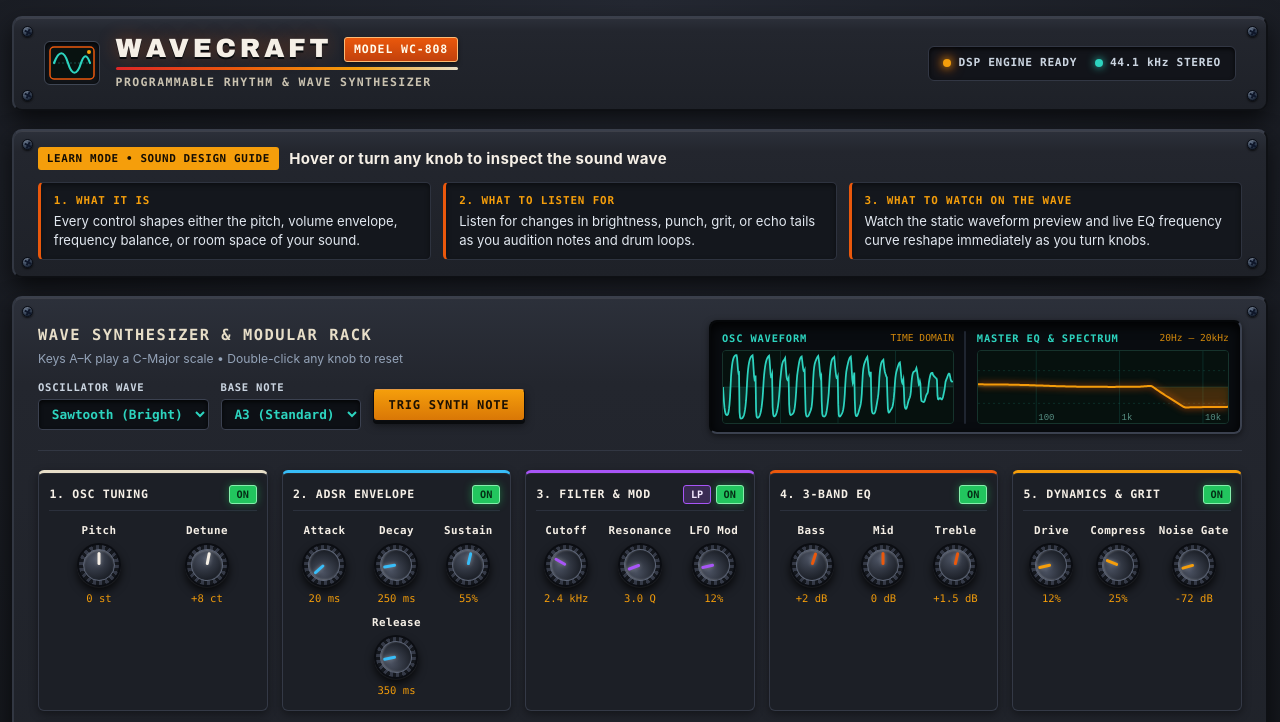
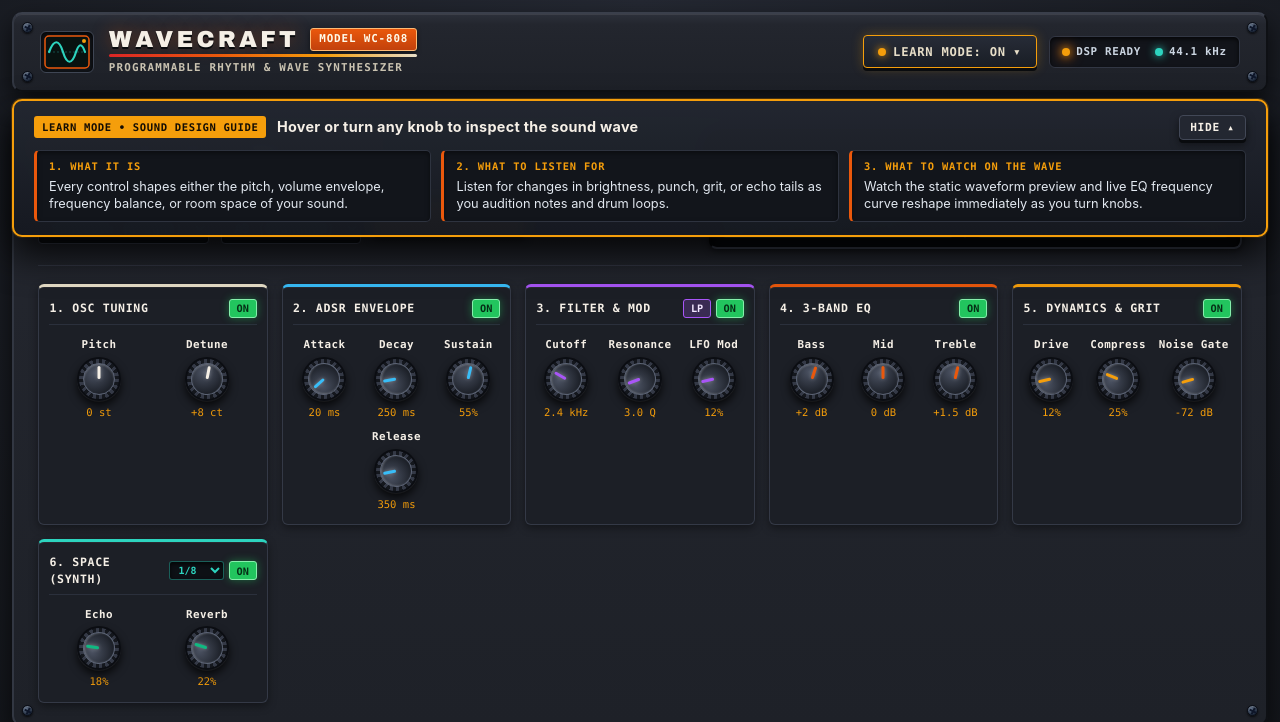
Before and after one commit to Caleb-eh/mgis130-sequencer, a plain HTML site: page index.html in a window 1280 px wide. Shown: the top 722 px of the page. Drawn offline with Linux system fonts and the light colour scheme.

Commit message:
UI changes, new track additions
SHOULD be able to add instruments to the tracklist and edit melodies and such, tracks should also have independent settings

```diff
--- a/2_script/script.js
+++ b/2_script/script.js
@@ -7,6 +7,7 @@ let noiseBuffer = null;
 let reverbImpulseBuffer = null;
 let isPlaying = false;
 let metronomeEnabled = false;
+let learnModeOpen = true;
 
 // Lookahead Web Audio Scheduler state
 let currentScheduleStep = 0;
@@ -121,11 +122,29 @@ const drumKnobsContainer = document.getElementById("drum-knobs-container");
 const editorTrackBadge = document.getElementById("editor-track-badge");
 const editorTrackTitle = document.getElementById("editor-track-title");
 
-// Interactive Sound Design Guide DOM elements
+// Interactive Sound Design Guide & Dropdown Drawer DOM elements
+const learnToggleBtn = document.getElementById("learn-toggle-btn");
+const learnToggleText = document.getElementById("learn-toggle-text");
+const learnCloseBtn = document.getElementById("learn-close-btn");
+const learnDrawer = document.getElementById("learn-drawer");
 const learnTitle = document.getElementById("learn-title");
 const learnWhat = document.getElementById("learn-what");
 const learnListen = document.getElementById("learn-listen");
 const learnWatch = document.getElementById("learn-watch");
+
+function setLearnModeOpen(open) {
+  learnModeOpen = Boolean(open);
+  if (learnDrawer) {
+    learnDrawer.classList.toggle("is-collapsed", !learnModeOpen);
+  }
+  if (learnToggleBtn) {
+    learnToggleBtn.classList.toggle("active", learnModeOpen);
+    learnToggleBtn.setAttribute("aria-expanded", String(learnModeOpen));
+  }
+  if (learnToggleText) {
+    learnToggleText.textContent = learnModeOpen ? "LEARN MODE: ON" : "LEARN MODE: OFF";
+  }
+}
 
 // Update the 3-part Interactive Sound Design Guide
 function updateSoundDesignGuide({ title, what, listen, watch }) {
@@ -1793,6 +1812,17 @@ function startApp() {
   initRackDefaults();
   initDrumSettings();
 
+  if (learnToggleBtn) {
+    learnToggleBtn.addEventListener("click", () => {
+      setLearnModeOpen(!learnModeOpen);
+    });
+  }
+  if (learnCloseBtn) {
+    learnCloseBtn.addEventListener("click", () => {
+      setLearnModeOpen(false);
+    });
+  }
+
   const synthCanvas = document.getElementById("scope-synth");
   if (synthCanvas) registerChannelCanvas("synth", synthCanvas, "#2dd4bf");
 
--- a/3_style/style.css
+++ b/3_style/style.css
@@ -37,7 +37,7 @@ body {
     radial-gradient(circle at 50% 0%, #242832 0%, #101216 75%);
   color: var(--text-cream);
   line-height: 1.45;
-  padding: 1rem 0.75rem 2.75rem;
+  padding: 0.75rem 0.75rem 2.75rem;
 }
 
 .chassis-wrapper {
@@ -99,27 +99,33 @@ body {
 .screw.bl { bottom: 8px; left: 8px; }
 .screw.br { bottom: 8px; right: 8px; }
 
-/* Top Hardware Faceplate Header & Custom WAVECRAFT Logo */
+/* Sticky Top Bar + Floating Learn Mode Dropdown */
+.top-bar-sticky-wrap {
+  position: sticky;
+  top: 0.5rem;
+  z-index: 90;
+}
+
 .top-bar {
   display: flex;
   flex-wrap: wrap;
   justify-content: space-between;
   align-items: center;
-  gap: 1rem;
-  padding: 1.15rem 1.85rem;
+  gap: 0.85rem;
+  padding: 0.85rem 1.65rem;
 }
 
 .brand-plate {
   display: flex;
   align-items: center;
-  gap: 1rem;
+  gap: 0.9rem;
 }
 
 .logo-badge {
   display: flex;
   align-items: center;
   justify-content: center;
-  padding: 4px;
+  padding: 3px;
   background: #111419;
   border: 1px solid #3f4654;
   border-radius: 6px;
@@ -129,18 +135,18 @@ body {
 .logo-text-group {
   display: flex;
   flex-direction: column;
-  gap: 0.25rem;
+  gap: 0.2rem;
 }
 
 .logo-title-row {
   display: flex;
   align-items: center;
-  gap: 0.75rem;
+  gap: 0.7rem;
 }
 
 .retro-logo-title {
   font-family: "Arial Black", "Impact", system-ui, sans-serif;
-  font-size: 1.65rem;
+  font-size: 1.45rem;
   font-weight: 900;
   letter-spacing: 0.14em;
   line-height: 1;
@@ -154,10 +160,10 @@ body {
   background: linear-gradient(180deg, #ea580c, #c2410c);
   color: #fffbeb;
   font-family: ui-monospace, SFMono-Regular, Menlo, monospace;
-  font-size: 0.72rem;
+  font-size: 0.68rem;
   font-weight: 800;
   letter-spacing: 0.08em;
-  padding: 0.2rem 0.55rem;
+  padding: 0.18rem 0.5rem;
   border-radius: 3px;
   border: 1px solid #fdba74;
   box-shadow: 0 2px 4px rgba(0, 0, 0, 0.5);
@@ -172,20 +178,66 @@ body {
 
 .subtitle {
   font-family: ui-monospace, SFMono-Regular, Menlo, monospace;
-  font-size: 0.72rem;
+  font-size: 0.68rem;
   font-weight: 700;
-  letter-spacing: 0.12em;
+  letter-spacing: 0.11em;
   color: var(--vintage-cream);
   opacity: 0.85;
+}
+
+.top-bar-right {
+  display: flex;
+  flex-wrap: wrap;
+  align-items: center;
+  gap: 0.75rem;
+}
+
+/* Learn Mode Toggle Button in Top Bar */
+.btn-learn-toggle {
+  display: inline-flex;
+  align-items: center;
+  gap: 0.45rem;
+  background: #14171d;
+  border: 1px solid #475063;
+  color: var(--text-muted);
+  padding: 0.48rem 0.8rem;
+}
+
+.btn-learn-toggle.active {
+  background: linear-gradient(180deg, #272c37, #191d25);
+  border-color: var(--vintage-amber);
+  color: var(--vintage-cream);
+  box-shadow: 0 3px 0 #090b0e, 0 0 12px rgba(245, 158, 11, 0.28);
+}
+
+.learn-status-dot {
+  width: 8px;
+  height: 8px;
+  border-radius: 50%;
+  background: #475569;
+}
+
+.btn-learn-toggle.active .learn-status-dot {
+  background: var(--vintage-amber);
+  box-shadow: 0 0 8px var(--vintage-amber);
+}
+
+.learn-chevron {
+  font-size: 0.8rem;
+  transition: transform 0.18s ease;
+}
+
+.btn-learn-toggle:not(.active) .learn-chevron {
+  transform: rotate(-90deg);
 }
 
 .hardware-status-strip {
   display: flex;
   align-items: center;
-  gap: 1.1rem;
+  gap: 0.85rem;
   background: #12141a;
   border: 1px solid #323744;
-  padding: 0.5rem 0.9rem;
+  padding: 0.45rem 0.75rem;
   border-radius: 6px;
   box-shadow: inset 0 2px 4px rgba(0, 0, 0, 0.7);
 }
@@ -193,9 +245,9 @@ body {
 .led-indicator {
   display: flex;
   align-items: center;
-  gap: 0.45rem;
+  gap: 0.4rem;
   font-family: ui-monospace, SFMono-Regular, Menlo, monospace;
-  font-size: 0.7rem;
+  font-size: 0.68rem;
   font-weight: 700;
   letter-spacing: 0.06em;
   color: var(--text-silkscreen);
@@ -223,15 +275,42 @@ body {
   gap: 1.15rem;
 }
 
-/* Interactive Learn Mode Sound Design Guide */
-.learn-guide {
-  padding: 1rem 1.5rem;
+/* Floating Learn Mode Dropdown Drawer (overlays workspace without pushing layout) */
+.learn-drawer {
+  position: absolute;
+  top: calc(100% + 0.45rem);
+  left: 0;
+  right: 0;
+  z-index: 95;
+  padding: 0.85rem 1.25rem;
   display: flex;
   flex-direction: column;
-  gap: 0.75rem;
+  gap: 0.65rem;
+  background: linear-gradient(180deg, rgba(35, 39, 48, 0.98) 0%, rgba(22, 25, 32, 0.98) 100%);
+  border-color: var(--vintage-amber);
+  box-shadow:
+    0 18px 36px rgba(0, 0, 0, 0.85),
+    0 0 0 1px rgba(245, 158, 11, 0.25);
+  backdrop-filter: blur(8px);
+  transition: opacity 0.18s ease, transform 0.18s ease;
+}
+
+.learn-drawer.is-collapsed {
+  opacity: 0;
+  transform: translateY(-8px);
+  pointer-events: none;
+  visibility: hidden;
 }
 
 .learn-guide-header {
+  display: flex;
+  flex-wrap: wrap;
+  justify-content: space-between;
+  align-items: center;
+  gap: 0.65rem;
+}
+
+.learn-guide-title-wrap {
   display: flex;
   flex-wrap: wrap;
   align-items: center;
@@ -239,7 +318,7 @@ body {
 }
 
 .learn-guide-header strong {
-  font-size: 0.94rem;
+  font-size: 0.9rem;
   color: var(--text-cream);
   letter-spacing: 0.02em;
 }
@@ -249,42 +328,42 @@ body {
   color: #140d04;
   font-family: ui-monospace, SFMono-Regular, Menlo, monospace;
   font-weight: 800;
-  font-size: 0.68rem;
+  font-size: 0.66rem;
   letter-spacing: 0.06em;
-  padding: 0.22rem 0.55rem;
+  padding: 0.2rem 0.5rem;
   border-radius: 3px;
 }
 
 .learn-guide-grid {
   display: grid;
-  grid-template-columns: repeat(auto-fit, minmax(260px, 1fr));
-  gap: 0.75rem;
+  grid-template-columns: repeat(auto-fit, minmax(250px, 1fr));
+  gap: 0.65rem;
 }
 
 .learn-card {
-  background: #14171d;
+  background: #12151b;
   border: 1px solid #2e333f;
   border-left: 3px solid var(--vintage-orange);
   border-radius: 5px;
-  padding: 0.6rem 0.8rem;
+  padding: 0.5rem 0.75rem;
   display: flex;
   flex-direction: column;
-  gap: 0.25rem;
+  gap: 0.2rem;
   box-shadow: inset 0 2px 5px rgba(0, 0, 0, 0.45);
 }
 
 .learn-card-tag {
   font-family: ui-monospace, SFMono-Regular, Menlo, monospace;
-  font-size: 0.68rem;
+  font-size: 0.65rem;
   font-weight: 800;
   letter-spacing: 0.08em;
   color: var(--vintage-amber);
 }
 
 .learn-card p {
-  font-size: 0.82rem;
+  font-size: 0.8rem;
   color: #e2e8f0;
-  line-height: 1.4;
+  line-height: 1.38;
 }
 
 /* Main Hardware Panels */
@@ -389,8 +468,8 @@ input[type="range"] {
 }
 
 .btn-sm {
-  padding: 0.35rem 0.7rem;
-  font-size: 0.72rem;
+  padding: 0.32rem 0.65rem;
+  font-size: 0.7rem;
 }
 
 .btn-primary {
--- a/index.html
+++ b/index.html
@@ -8,7 +8,9 @@
 </head>
 <body>
   <div class="chassis-wrapper">
-    <header class="top-bar hardware-panel">
+    <!-- Sticky Top Bar + Floating Learn Mode Dropdown Drawer -->
+    <header class="top-bar-sticky-wrap">
+      <div class="top-bar hardware-panel">
         <span class="screw tl" aria-hidden="true"></span>
         <span class="screw tr" aria-hidden="true"></span>
         <span class="screw bl" aria-hidden="true"></span>
@@ -33,29 +35,42 @@
           </div>
         </div>
 
+        <div class="top-bar-right">
+          <button
+            type="button"
+            id="learn-toggle-btn"
+            class="btn btn-learn-toggle active"
+            aria-expanded="true"
+            aria-controls="learn-drawer"
+          >
+            <span class="learn-status-dot" aria-hidden="true"></span>
+            <span id="learn-toggle-text">LEARN MODE: ON</span>
+            <span class="learn-chevron" aria-hidden="true">▾</span>
+          </button>
+
           <div class="hardware-status-strip" aria-hidden="true">
             <div class="led-indicator">
               <span class="led-dot led-amber pulse"></span>
-          <span>DSP ENGINE READY</span>
+              <span>DSP READY</span>
             </div>
             <div class="led-indicator">
               <span class="led-dot led-teal"></span>
-          <span>44.1 kHz STEREO</span>
+              <span>44.1 kHz</span>
             </div>
           </div>
-    </header>
+        </div>
+      </div>
 
-    <main class="workspace">
-      <!-- Interactive Learn Mode Sound Design Guide -->
-      <section class="learn-guide hardware-panel" aria-live="polite">
-        <span class="screw tl" aria-hidden="true"></span>
-        <span class="screw tr" aria-hidden="true"></span>
-        <span class="screw bl" aria-hidden="true"></span>
-        <span class="screw br" aria-hidden="true"></span>
-
+      <!-- Floating Dropdown Drawer: stays pinned at top on scroll and overlays workspace when open -->
+      <section id="learn-drawer" class="learn-drawer hardware-panel" aria-live="polite">
         <div class="learn-guide-header">
+          <div class="learn-guide-title-wrap">
             <span class="badge">LEARN MODE • SOUND DESIGN GUIDE</span>
             <strong id="learn-title">Hover or turn any knob to inspect the sound wave</strong>
+          </div>
+          <button type="button" id="learn-close-btn" class="btn btn-ghost btn-sm" title="Hide Learn Mode drawer">
+            HIDE ▴
+          </button>
         </div>
         <div class="learn-guide-grid">
           <div class="learn-card">
@@ -72,7 +87,9 @@
           </div>
         </div>
       </section>
+    </header>
 
+    <main class="workspace">
       <!-- Top Section: Wave Synthesizer + Dual Phosphor Display Bezel + Modular Effects Rack -->
       <section class="panel synth-rack-panel hardware-panel">
         <span class="screw tl" aria-hidden="true"></span>
```
Also changed, not shown: 3 other files. Lines whose indentation alone changed are shown as unchanged.
